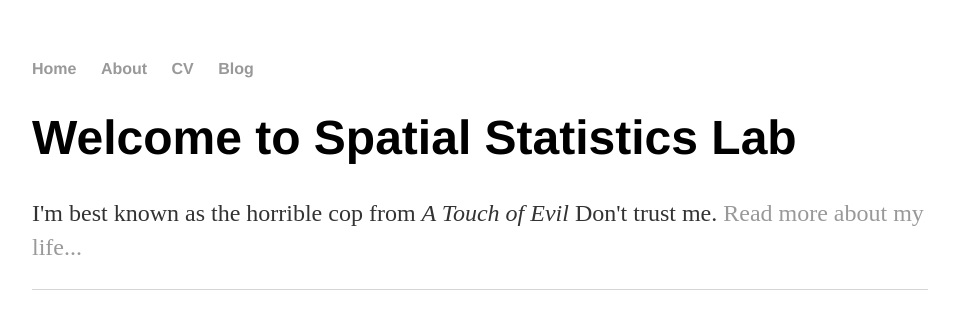
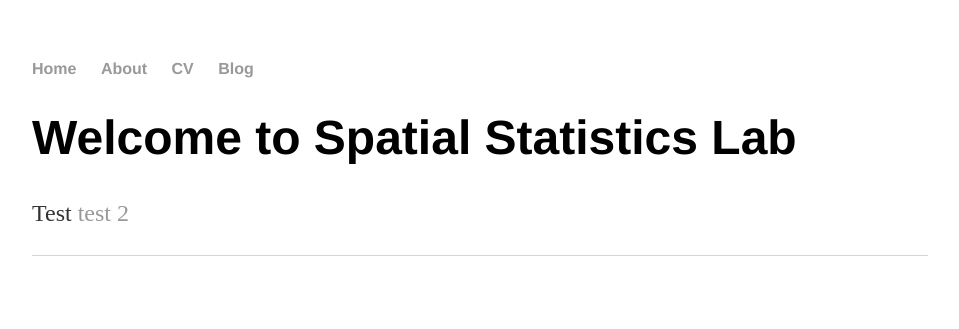
Before and after one commit to starestar/limcstat.github.io, a Jekyll site: the page built from index.html, in a window 1280 px wide. Shown: the top 329 px of the page, without its empty margins (160-1119 px from the left). Built offline with Jekyll 4.4.1, drawn with Linux system fonts in a browser that asks for light colours.

Commit message:
Update index.html

```diff
--- a/index.html
+++ b/index.html
@@ -4,5 +4,5 @@ title: Spatial Statistics Lab
 ---
 <div class="blurb">
 	<h1>Welcome to Spatial Statistics Lab</h1>
-	<p>I'm best known as the horrible cop from <em>A Touch of Evil</em> Don't trust me. <a href="/about">Read more about my life...</a></p>
+	<p>Test <a href="/about">test 2</a></p>
 </div><!-- /.blurb -->
```
